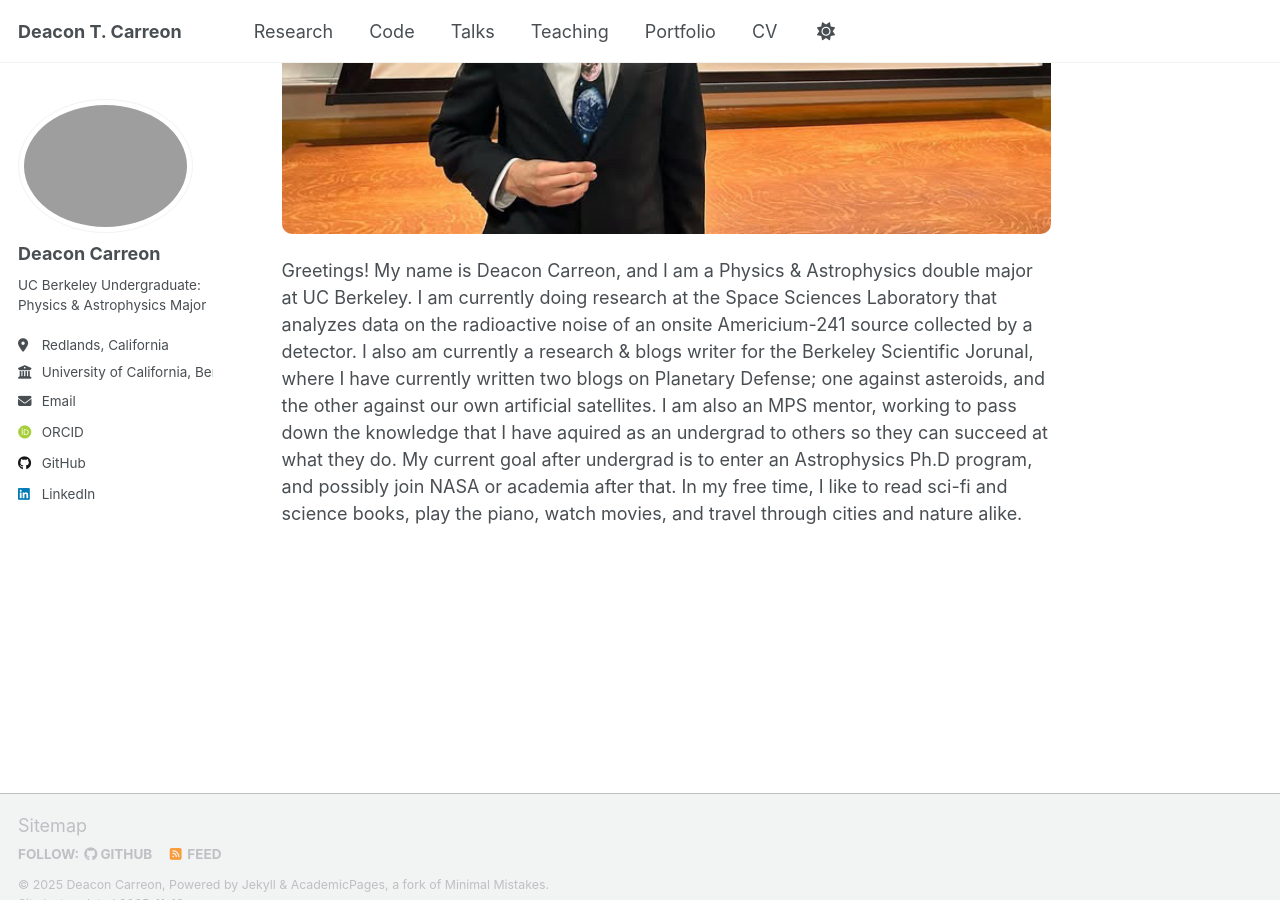
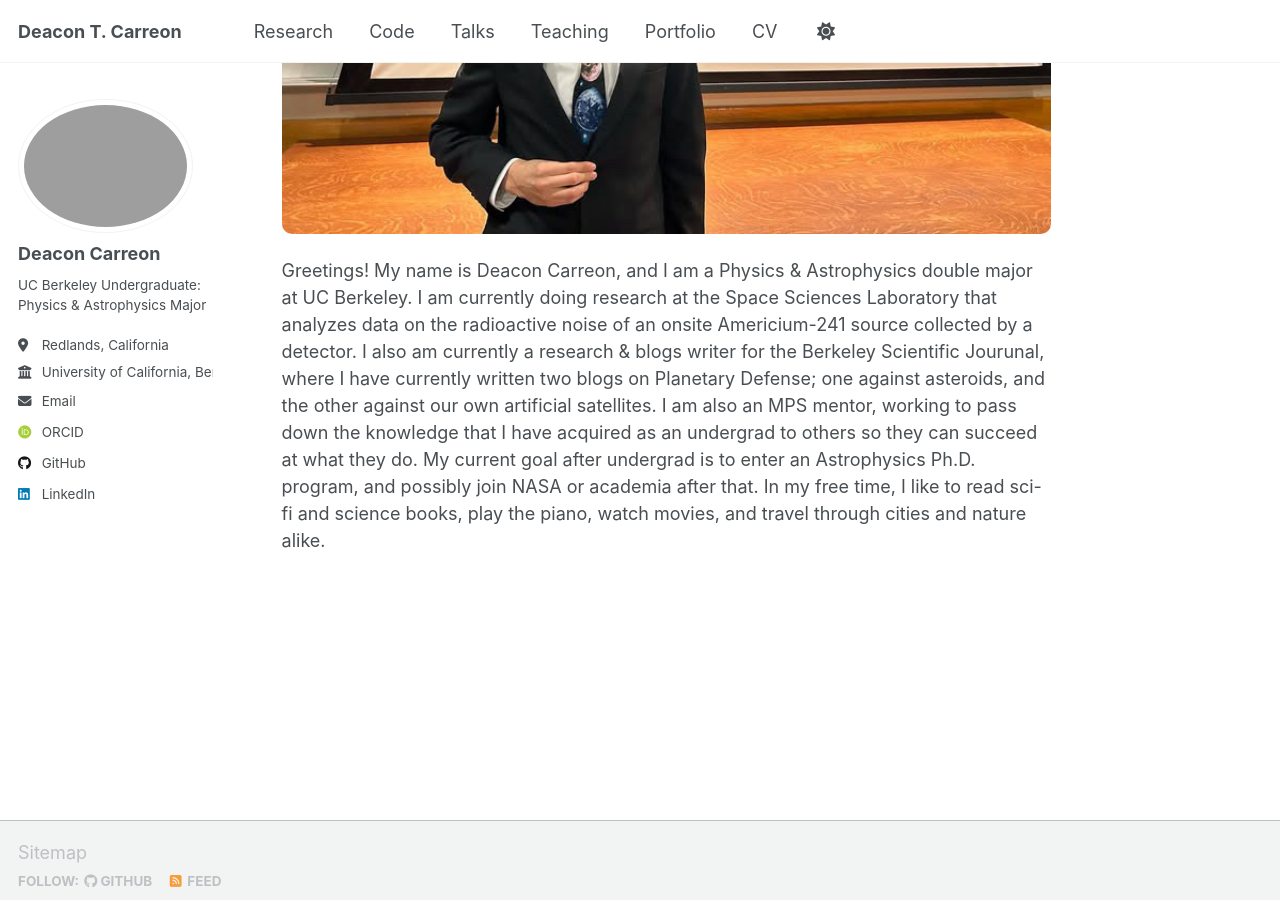
Before and after one commit to DeaconTCarreon/deacontcarreon.github.io, a Jekyll site: the page built from _pages/about.md, in a window 1280 px wide and 900 px high, scrolled down 487 px. Built offline with Jekyll 4.4.1, drawn with Linux system fonts in a browser that asks for light colours; nearby versions of some CDN libraries; some web fonts are replaced; a script that is not in the unit is left out.

Commit message:
Typos Fixed

```diff
--- a/_pages/about.md
+++ b/_pages/about.md
@@ -16,4 +16,4 @@
 
 <img src="/files/SPS_Seminar.JPG" alt="Deacon Carreon Presenting an undergraduate seminar with the Society for Physics Students on February 6, 2025" style="display: block; margin: 0 auto; width: 100%; max-width: 1200px; border-radius: 10px; margin-bottom: 20px;">
 
-Greetings! My name is Deacon Carreon, and I am a Physics & Astrophysics double major at UC Berkeley. I am currently doing research at the Space Sciences Laboratory that analyzes data on the radioactive noise of an onsite Americium-241 source collected by a detector. I also am currently a research & blogs writer for the Berkeley Scientific Jorunal, where I have currently written two blogs on Planetary Defense; one against asteroids, and the other against our own artificial satellites. I am also an MPS mentor, working to pass down the knowledge that I have aquired as an undergrad to others so they can succeed at what they do. My current goal after undergrad is to enter an Astrophysics Ph.D program, and possibly join NASA or academia after that. In my free time, I like to read sci-fi and science books, play the piano, watch movies, and travel through cities and nature alike.
+Greetings! My name is Deacon Carreon, and I am a Physics & Astrophysics double major at UC Berkeley. I am currently doing research at the Space Sciences Laboratory that analyzes data on the radioactive noise of an onsite Americium-241 source collected by a detector. I also am currently a research & blogs writer for the Berkeley Scientific Jourunal, where I have currently written two blogs on Planetary Defense; one against asteroids, and the other against our own artificial satellites. I am also an MPS mentor, working to pass down the knowledge that I have acquired as an undergrad to others so they can succeed at what they do. My current goal after undergrad is to enter an Astrophysics Ph.D. program, and possibly join NASA or academia after that. In my free time, I like to read sci-fi and science books, play the piano, watch movies, and travel through cities and nature alike.
```
